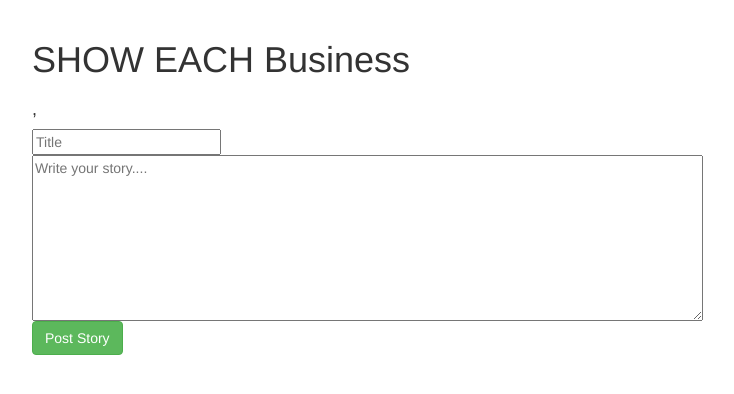
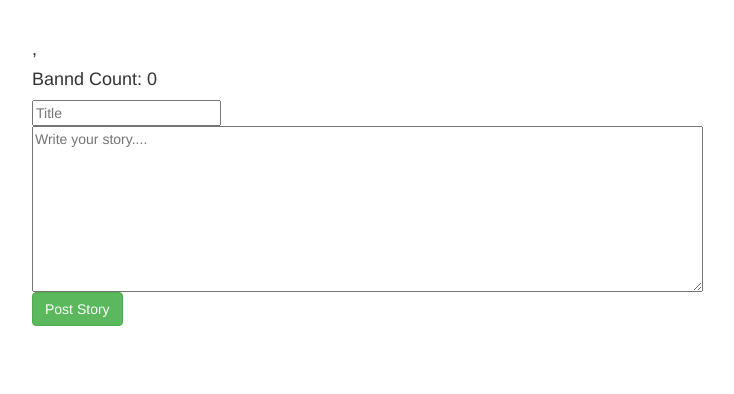
Before and after one commit to johndsykes86/Bannd, a Node project: template views/show.ejs in a window 1280 px wide. Shown: the part 52-446 px from the top of the page, without its empty margins (38-772 px from the left). Run offline with Node 20 templates, Linux system fonts and the light colour scheme; the template is opened without the code that fills it, so the values that code supplies are empty; some libraries are stand-ins or nearby versions.

Commit message:
counts are working

```diff
--- a/public/css/style.css
+++ b/public/css/style.css
@@ -2,12 +2,10 @@ textarea {
   display: block;
 }
 
-/*img {
-   height: 100px;
-   width: 200px;
-   overflow: hidden;
-}*/
-
 .story-title {
   font-weight:bold;
 }
+
+.delete-form {
+  display: inline;
+}
--- a/views/show.ejs
+++ b/views/show.ejs
@@ -1,17 +1,18 @@
-<h1>SHOW EACH Business</h1>
+<div class="the-show">
   <% var routeId = data.id %>
   <% if (data.comments) {%>
     <% routeId = data.yelpID %>
     <h2 id="<%= routeId %>"><%= data.name %></h2>
     <h3><%= data.address %></h3>
-  <h4><%= `${data.city}, ${data.state} ${data.zip_code}` %></h4></br>
+    <h4><%= `${data.city}, ${data.state} ${data.zip_code}` %></h4>
+    <h4>BAN COUNT: <%= `${data.comments.length}` %></h4>
     <% for (var i = 0; i < data.comments.length; i++) { %>
       <div class="col-sm-2 col-md-2">
         <div class="panel panel-default">
           <div class="panel-body">
             <% for (var j = 0; j < users.length; j++) { %>
               <% if (users[j]._id.toString() == data.comments[i]._by.toString()) { %>
-              <h5 id="title-<%= `${i}` %>" class="story-title">Posted By:</h5>
+                <h5 class="story-title">Posted By:</h5>
                 <%= users[j].userName %>
               <% } %>
             <% } %>
@@ -25,7 +26,7 @@
             <p id="body-<%= `${i}` %>"><%= data.comments[i].body %></p>
             <% if(data.comments[i]._by.toString() === user.id.toString()){ %>
               <button id="<%=`${i}`%>" class="edit-comment btn btn-primary">Edit</button>
-            <form action="<%= `/show/${routeId}/comment/${data.comments[i].id}/x` %>" method="post">
+              <form class="delete-form" action="<%= `/show/${routeId}/comment/${data.comments[i].id}/x` %>" method="post">
                 <button class="delete-comment btn btn-danger" type="submit" >Delete comment</button>
               </form>
             <% } %>
@@ -40,10 +41,13 @@
     <h2><%= data.name %></h2>
     <h3><%= data.location.address1 %></h3>
     <h4><%= `${data.location.city}, ${data.location.state} ${data.location.zip_code}` %></h4>
+    <h4>Bannd Count: 0</h4>
   <% } %>
+
 
   <form class="form" action="<%= `/show/${routeId}/comment` %>" method="post">
     <input class="title" type="text" name="title" value="" placeholder="Title">
     <textarea class="body" name="body" rows="8" cols="80" placeholder="Write your story...." ></textarea>
     <input class="submit btn btn-success green" type="submit" id="story-create" value="Post Story" >
   </form>
+</div>
--- a/views/user.ejs
+++ b/views/user.ejs
@@ -1,6 +1,7 @@
 <h1>Hello <%= userData.firstName %> <%= userData.lastName %></h1>
 <h4>Email: <%= userData.local.email %></h4>
-<h4>Username: <%= userData.userName %></h4></br>
+<h4>Username: <%= userData.userName %></h4>
+<h4>Bannd Count: <%= userData.comments.length %></h4></br>
 
 <h3>Your Stories: </h3>
   <% for(i = 0; i < userData.comments.length; i ++) { %>
```
Also changed, not shown: public/js/app.js. Lines whose indentation alone changed are shown as unchanged.
